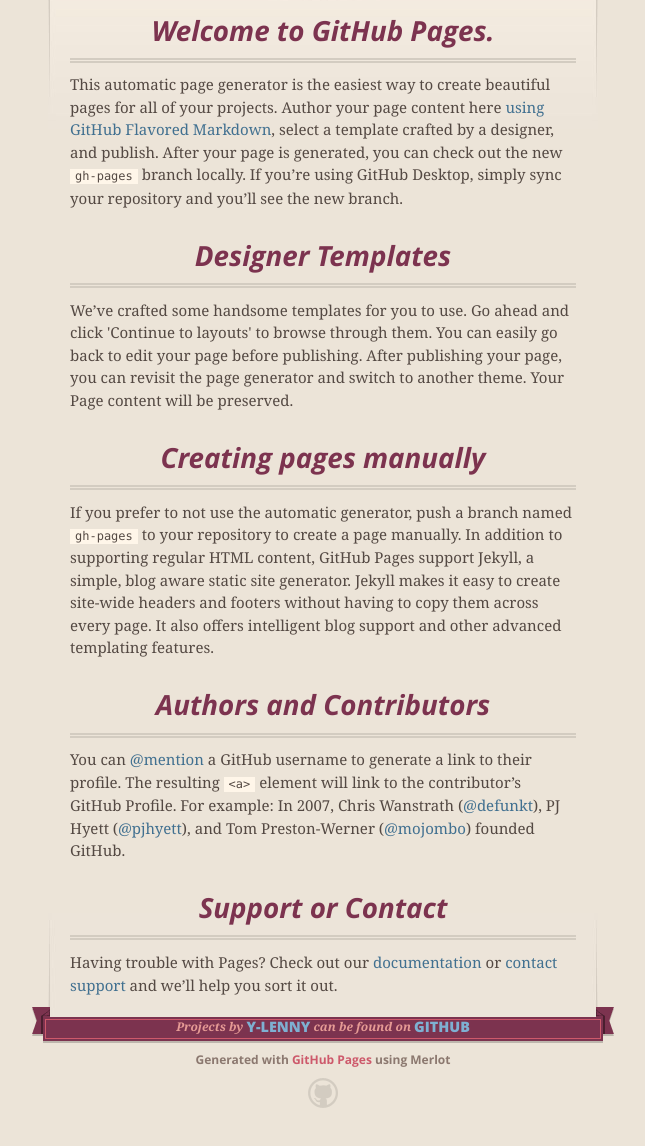
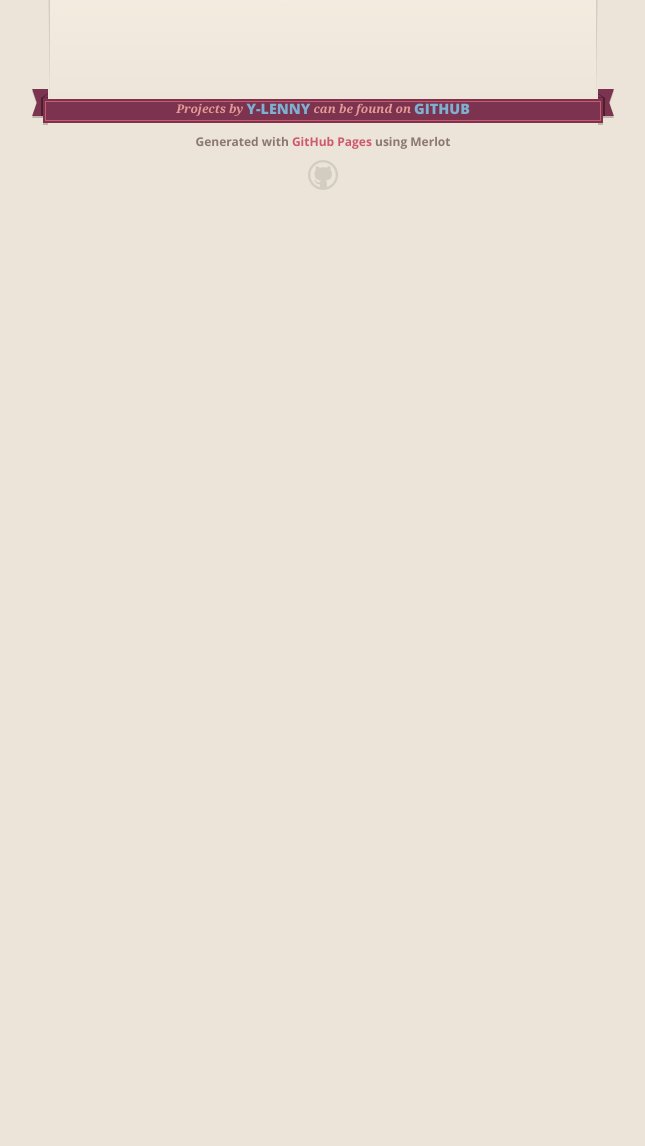
Before and after one commit to Y-lenny/Y-lenny.github.io, a plain HTML site: page index.html in a window 1280 px wide. Shown: the part 216-1362 px from the top of the page, without its empty margins (317-962 px from the left). After the commit the page ends 800 px from the top, so only its background shows below. Drawn offline with nearby package versions, Linux system fonts and the light colour scheme.

Commit message:
Update index.html

```diff
--- a/index.html
+++ b/index.html
@@ -39,38 +39,7 @@
         <span class="inner">
         </span>
       </div>
-
-
       <span class="banner-fix"></span>
-
-
-      <section id="main_content">
-        <h3>
-<a id="welcome-to-github-pages" class="anchor" href="#welcome-to-github-pages" aria-hidden="true"><span aria-hidden="true" class="octicon octicon-link"></span></a>Welcome to GitHub Pages.</h3>
-
-<p>This automatic page generator is the easiest way to create beautiful pages for all of your projects. Author your page content here <a href="https://guides.github.com/features/mastering-markdown/">using GitHub Flavored Markdown</a>, select a template crafted by a designer, and publish. After your page is generated, you can check out the new <code>gh-pages</code> branch locally. If you’re using GitHub Desktop, simply sync your repository and you’ll see the new branch.</p>
-
-<h3>
-<a id="designer-templates" class="anchor" href="#designer-templates" aria-hidden="true"><span aria-hidden="true" class="octicon octicon-link"></span></a>Designer Templates</h3>
-
-<p>We’ve crafted some handsome templates for you to use. Go ahead and click 'Continue to layouts' to browse through them. You can easily go back to edit your page before publishing. After publishing your page, you can revisit the page generator and switch to another theme. Your Page content will be preserved.</p>
-
-<h3>
-<a id="creating-pages-manually" class="anchor" href="#creating-pages-manually" aria-hidden="true"><span aria-hidden="true" class="octicon octicon-link"></span></a>Creating pages manually</h3>
-
-<p>If you prefer to not use the automatic generator, push a branch named <code>gh-pages</code> to your repository to create a page manually. In addition to supporting regular HTML content, GitHub Pages support Jekyll, a simple, blog aware static site generator. Jekyll makes it easy to create site-wide headers and footers without having to copy them across every page. It also offers intelligent blog support and other advanced templating features.</p>
-
-<h3>
-<a id="authors-and-contributors" class="anchor" href="#authors-and-contributors" aria-hidden="true"><span aria-hidden="true" class="octicon octicon-link"></span></a>Authors and Contributors</h3>
-
-<p>You can <a href="https://help.github.com/articles/basic-writing-and-formatting-syntax/#mentioning-users-and-teams" class="user-mention">@mention</a> a GitHub username to generate a link to their profile. The resulting <code>&lt;a&gt;</code> element will link to the contributor’s GitHub Profile. For example: In 2007, Chris Wanstrath (<a href="https://github.com/defunkt" class="user-mention">@defunkt</a>), PJ Hyett (<a href="https://github.com/pjhyett" class="user-mention">@pjhyett</a>), and Tom Preston-Werner (<a href="https://github.com/mojombo" class="user-mention">@mojombo</a>) founded GitHub.</p>
-
-<h3>
-<a id="support-or-contact" class="anchor" href="#support-or-contact" aria-hidden="true"><span aria-hidden="true" class="octicon octicon-link"></span></a>Support or Contact</h3>
-
-<p>Having trouble with Pages? Check out our <a href="https://help.github.com/pages">documentation</a> or <a href="https://github.com/contact">contact support</a> and we’ll help you sort it out.</p>
-      </section>
-
       <footer>
         <span class="ribbon-outer">
           <span class="ribbon-inner">
```
